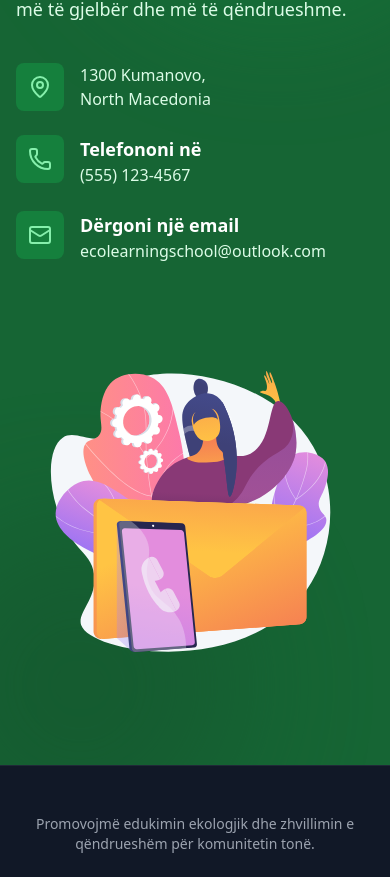
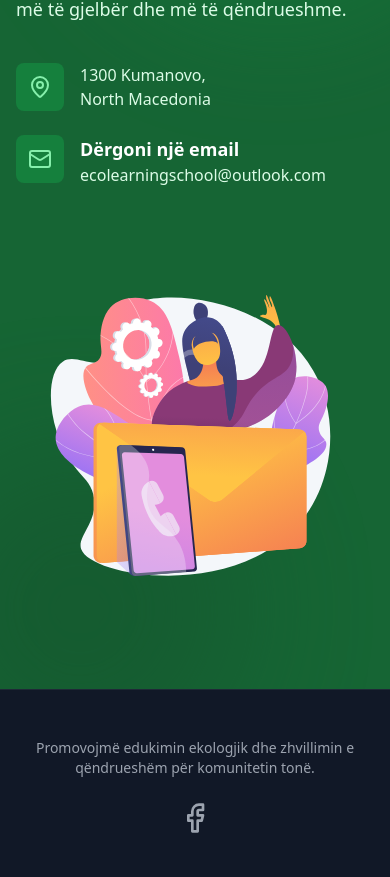
Before and after one commit to LiMi0000/eco, a React (Vite) app: page / in a window 390 px wide. Shown: the part 8999-9876 px from the top of the page. Built offline with nearby package versions, Linux system fonts and the light colour scheme.

Commit message:
removed phone number and fixed email

```diff
--- a/src/components/Contact.jsx
+++ b/src/components/Contact.jsx
@@ -34,7 +34,7 @@ export const Contact = () => {
                                     />
                                 </div>
                             </div>
-
+                            {/*
                             <div className="flex items-start space-x-4">
                                 <div className="bg-green-700 p-3 rounded-lg">
                                     <Phone className="h-6 w-6 text-green-300" />
@@ -43,14 +43,18 @@ export const Contact = () => {
                                     <h4 className="font-bold text-lg">{t("contact.contactNumber")}</h4>
                                     <p className="text-green-100">(555) 123-4567</p>
                                 </div>
-                            </div>
+                            </div> */}
 
                             <div className="flex items-start space-x-4">
                                 <div className="bg-green-700 p-3 rounded-lg">
                                     <Mail className="h-6 w-6 text-green-300" />
                                 </div>
                                 <div>
-                                    <h4 className="font-bold text-lg">{t("contact.contactEmail")}</h4>
+                                    <h4 className="font-bold text-lg">
+                                        <a href="mailto:ecolearningschool@outlook.com">
+                                            {t("contact.contactEmail")}
+                                        </a>
+                                    </h4>
                                     <a href="mailto:ecolearningschool@outlook.com" className="text-green-100">ecolearningschool@outlook.com</a>
                                 </div>
                             </div>
```
